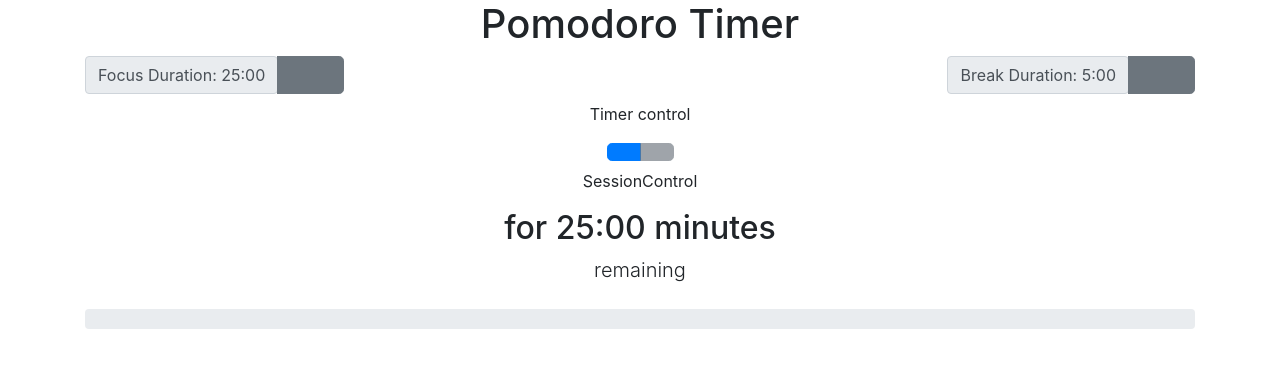
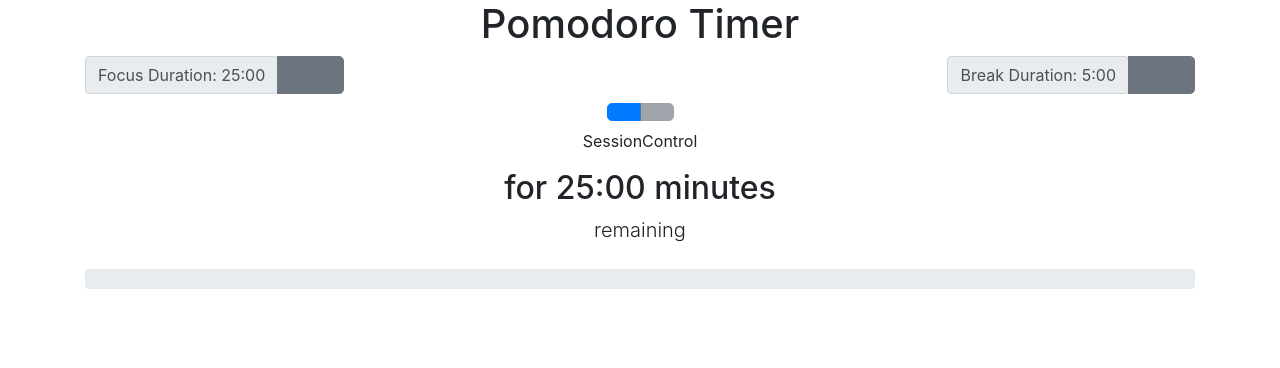
Before and after one commit to RachelSparto/Pomodoro-Timer, a React (Create React App) app: page / in a window 1280 px wide. Shown: the top 368 px of the page. Built offline with nearby package versions, Linux system fonts and the light colour scheme; a web font is replaced by a local one.

Commit message:
TimerControl is working

```diff
--- a/src/pomodoro/Pomodoro.js
+++ b/src/pomodoro/Pomodoro.js
@@ -132,44 +132,12 @@ function Pomodoro() {
         focusDuration={focusDuration}
         breakDuration={breakDuration}
       />
-      <TimerControl />
-      <div className="row">
-        <div className="col">
-          <div
-            className="btn-group btn-group-lg mb-2"
-            role="group"
-            aria-label="Timer controls"
-          >
-            <button
-              type="button"
-              className="btn btn-primary"
-              data-testid="play-pause"
-              title="Start or pause timer"
-              onClick={playPause}
-            >
-              <span
-                className={classNames({
-                  oi: true,
-                  "oi-media-play": !isTimerRunning,
-                  "oi-media-pause": isTimerRunning,
-                })}
-              />
-            </button>
-            {/* Implement stopping the current focus or break session. and disable the stop button when there is no active session */}
-            {/* Disable the stop button when there is no active session */}
-            <button
-              type="button"
-              className="btn btn-secondary"
-              data-testid="stop"
-              title="Stop the session"
-              onClick={handleStopSession}
-              disabled={!session}
-            >
-              <span className="oi oi-media-stop" />
-            </button>
-          </div>
-        </div>
-      </div>
+      <TimerControl
+        isTimerRunning={isTimerRunning}
+        handleStopSession={handleStopSession}
+        playPause={playPause}
+        session={session}
+      />
 
       <SessionControl />
       <div>
--- a/src/pomodoro/TimerControl.js
+++ b/src/pomodoro/TimerControl.js
@@ -1,7 +1,51 @@
 import React from "react";
+import classNames from "../utils/class-names";
 
-function TimerControl() {
-  return <p>Timer control</p>;
+function TimerControl({
+  handleStopSession,
+  isTimerRunning,
+  playPause,
+  session,
+}) {
+  return (
+    <div className="row">
+      <div className="col">
+        <div
+          className="btn-group btn-group-lg mb-2"
+          role="group"
+          aria-label="Timer controls"
+        >
+          <button
+            type="button"
+            className="btn btn-primary"
+            data-testid="play-pause"
+            title="Start or pause timer"
+            onClick={playPause}
+          >
+            <span
+              className={classNames({
+                oi: true,
+                "oi-media-play": !isTimerRunning,
+                "oi-media-pause": isTimerRunning,
+              })}
+            />
+          </button>
+          {/* Implement stopping the current focus or break session. and disable the stop button when there is no active session */}
+          {/* Disable the stop button when there is no active session */}
+          <button
+            type="button"
+            className="btn btn-secondary"
+            data-testid="stop"
+            title="Stop the session"
+            onClick={handleStopSession}
+            disabled={!session}
+          >
+            <span className="oi oi-media-stop" />
+          </button>
+        </div>
+      </div>
+    </div>
+  );
 }
 
 export default TimerControl;
```
